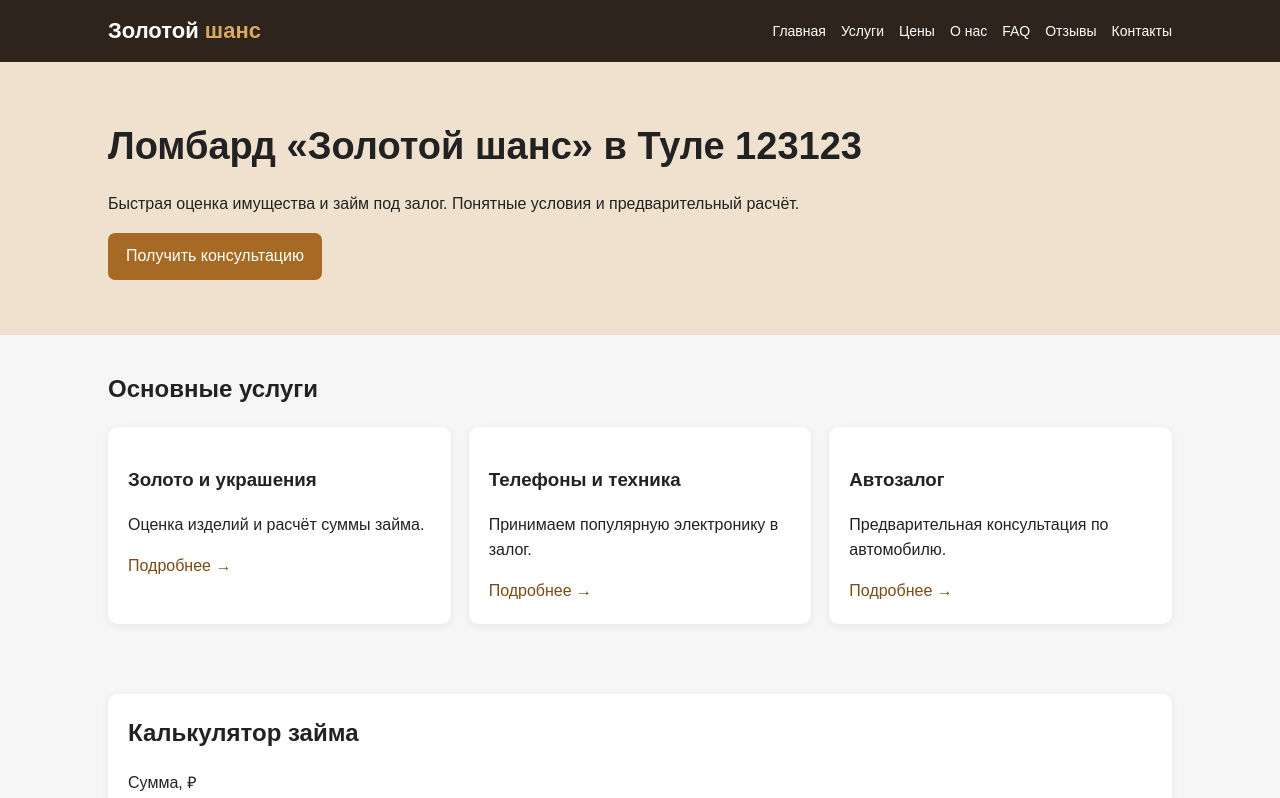
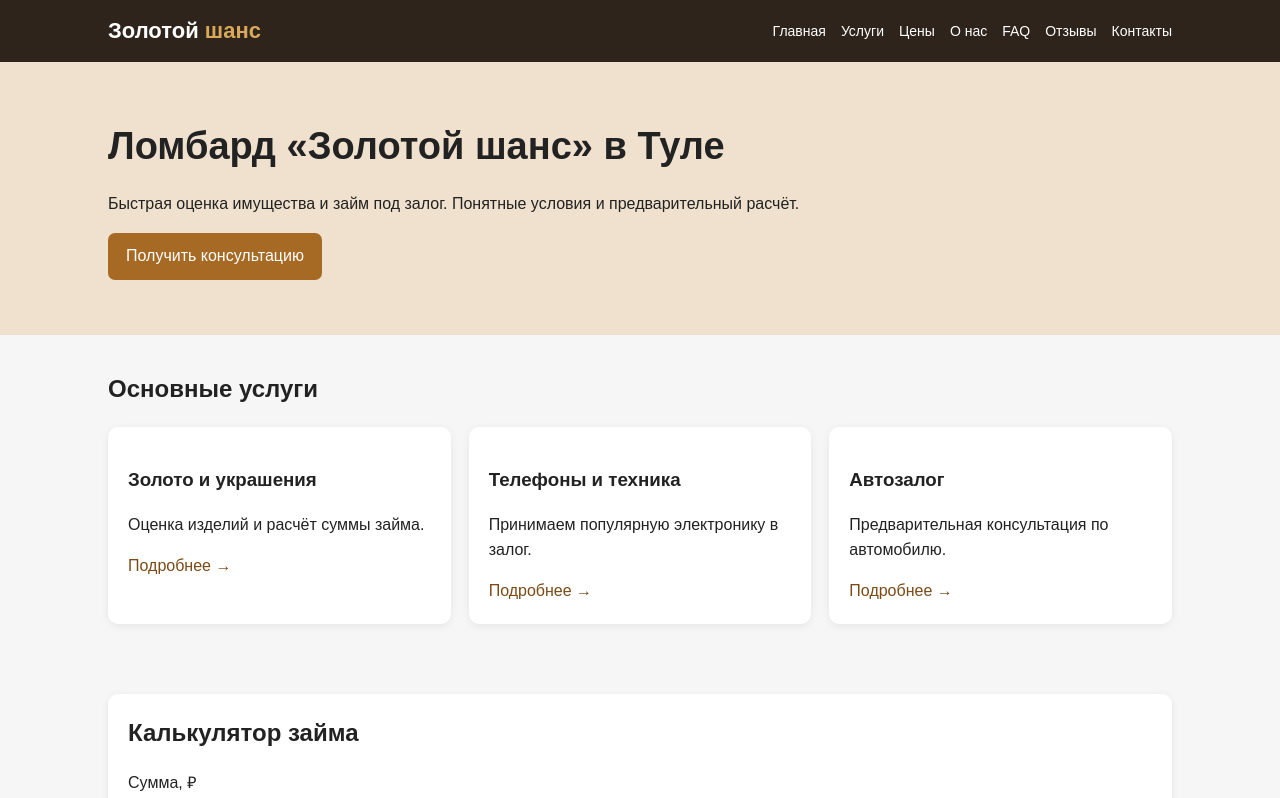
Before and after one commit to Volkov005/Project_Lombard, a plain HTML site: page index.html in a window 1280 px wide. Shown: the top 798 px of the page. Drawn offline with Linux system fonts and the light colour scheme.

Commit message:
Убрать тестовый текст 123123 из заголовка главной страницы

```diff
--- a/index.html
+++ b/index.html
@@ -19,7 +19,7 @@
 <header><div class="container header"><div class="logo">Золотой <span>шанс</span></div>
 <nav><a href="index.html">Главная</a><a href="uslugi.html">Услуги</a><a href="ceny.html">Цены</a><a href="about.html">О нас</a><a href="faq.html">FAQ</a><a href="reviews.html">Отзывы</a><a href="contacts.html">Контакты</a></nav></div></header>
 <main>
-<section class="hero"><div class="container"><h1>Ломбард «Золотой шанс» в Туле 123123</h1>
+<section class="hero"><div class="container"><h1>Ломбард «Золотой шанс» в Туле</h1>
 <p>Быстрая оценка имущества и займ под залог. Понятные условия и предварительный расчёт.</p>
 <a class="btn" href="contacts.html">Получить консультацию</a></div></section>
 <section><div class="container"><h2>Основные услуги</h2><div class="grid">
```
